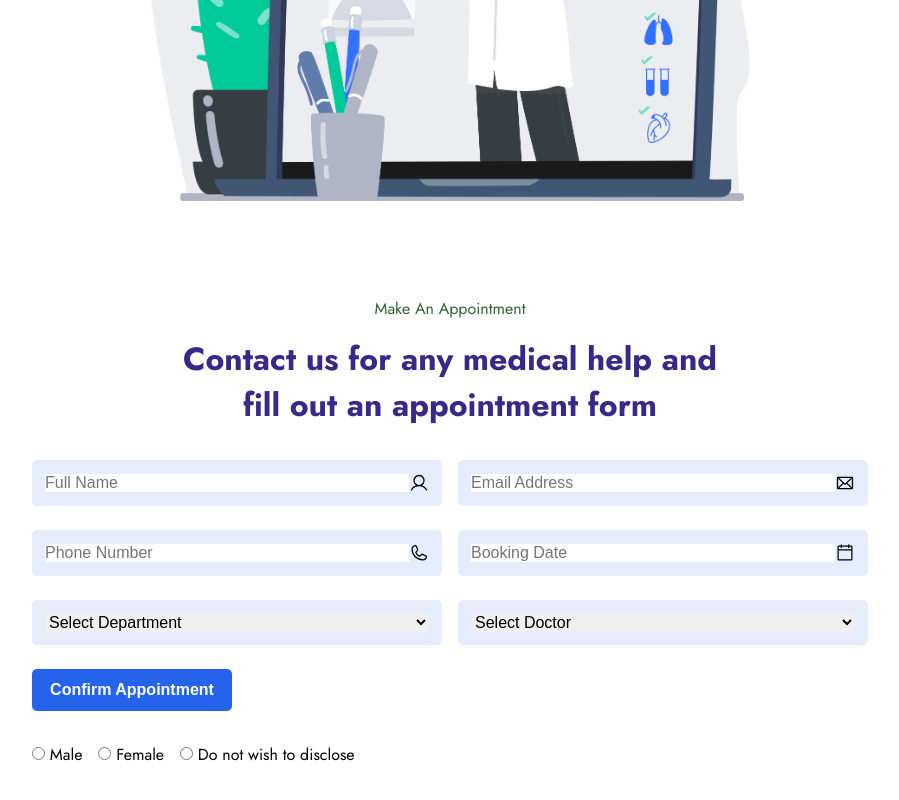
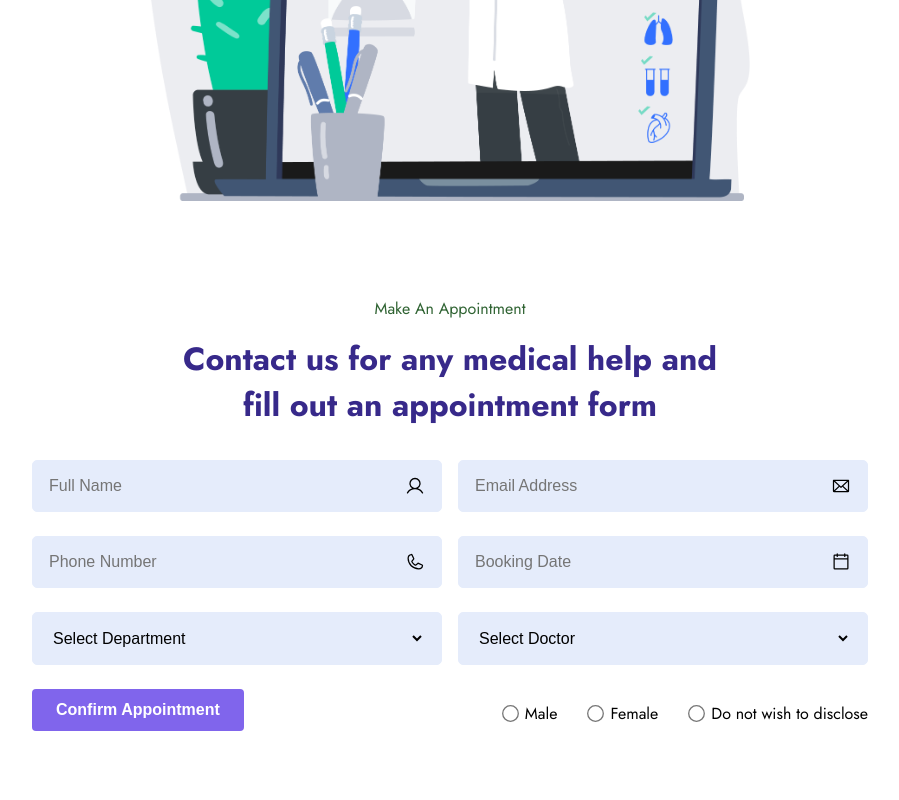
Before and after one commit to cobrianz/Beta-health, a React (Create React App) app: page / in a window 1280 px wide. Shown: the part 2271-3071 px from the top of the page, without its empty margins (190-1089 px from the left). After the commit the page ends 3050 px from the top, so only its background shows below. Built offline with nearby package versions, Linux system fonts and the light colour scheme.

Commit message:
first commit

```diff
--- a/src/components/Appointment.jsx
+++ b/src/components/Appointment.jsx
@@ -54,14 +54,16 @@ const Appointment = () => {
             </select>
           </div>
         </div>
+        <div className="form-bottom">
 
-        <button type="submit" className="appointment-button">Confirm Appointment</button>
+        <button type="submit" className="btn">Confirm Appointment</button>
 
         <div className="gender-options">
           <label><input type="radio" name="gender" /> Male</label>
           <label><input type="radio" name="gender" /> Female</label>
           <label><input type="radio" name="gender" /> Do not wish to disclose</label>
         </div>
+    </div>
       </form>
     </div>
   );
--- a/src/index.css
+++ b/src/index.css
@@ -367,35 +367,44 @@ body{
   display: flex;
   align-items: center;
   border: 1px solid var(--bg-color);
-  padding: 0.75rem;
   border-radius: 5px;
-
+  padding-right: 1rem;
   background-color: var(--bg-color);
 }
 
 .input-wrapper input,
 .input-wrapper select {
+  padding: 1rem;
   flex: 1;
   border: none;
   outline: none;
   font-size: 1rem;
+  background: transparent;
 }
 
-.appointment-button {
-  background-color: #2563eb;
-  color: white;
-  padding: 0.75rem;
-  border: none;
-  border-radius: 5px;
-  cursor: pointer;
-  font-weight: bold;
-  font-size: 1rem;
-  width: 200px;
-  align-self: flex-start;
+.input-wrapper select option:first-child{
+  color: var(--gray-400);
+}
+
+.form-bottom{
+  display: flex;
+  justify-content: space-between;
 }
 
 .gender-options {
   display: flex;
-  gap: 1rem;
+  gap: 2rem;
   padding-top: 0.5rem;
 }
+
+
+.gender-options label {
+  display: flex;
+  align-items: center;
+  gap: 0.5rem;
+  cursor: pointer
+  }
+
+  .gender-options input[type="radio"] {
+    transform: scale(1.3);
+    }
```
